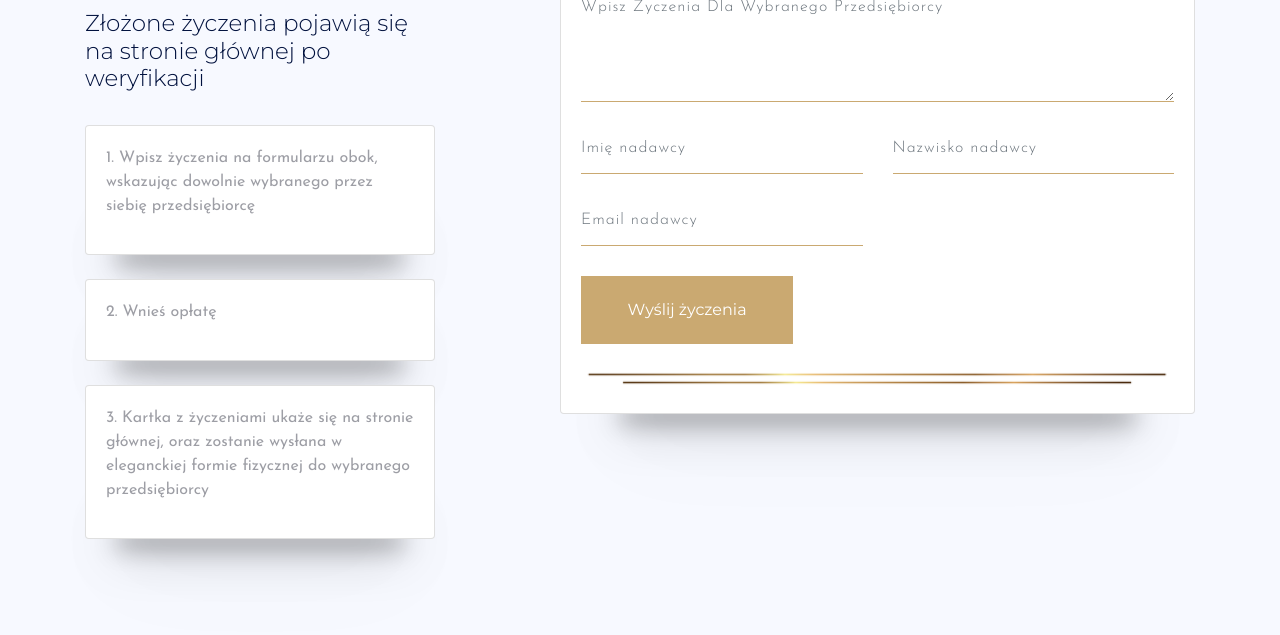
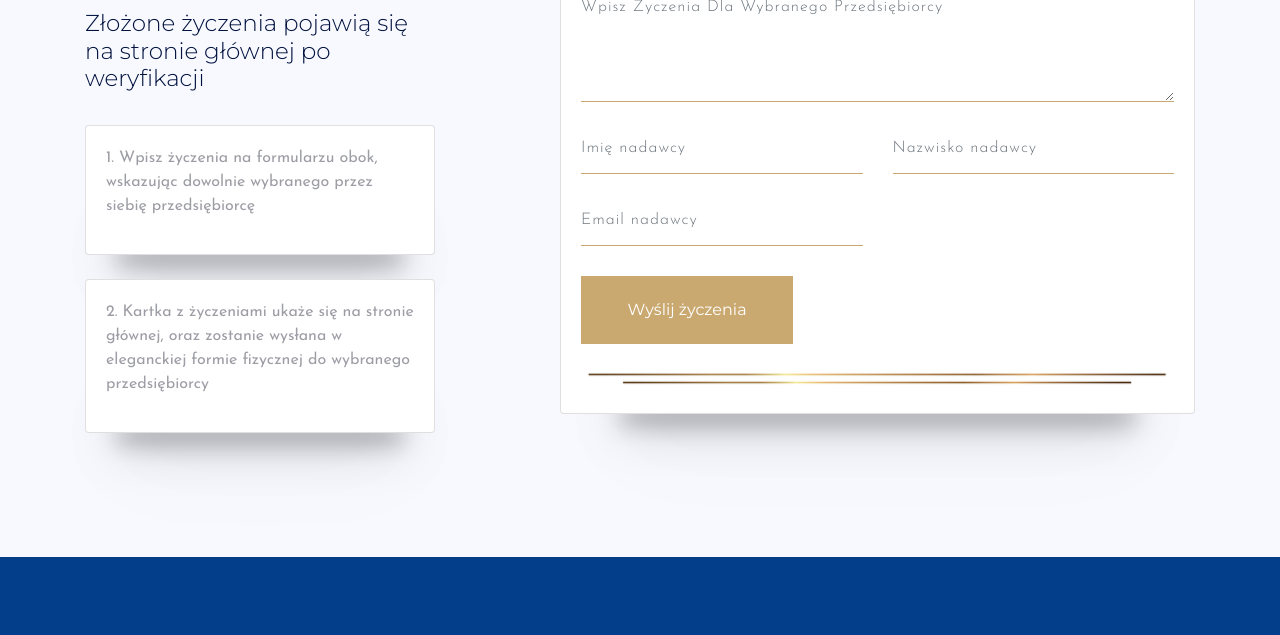
Before and after one commit to Dzien-Przedsiebiorcy/Dzien-Przedsiebiorcy.github.io, a plain HTML site: page wish/index.html in a window 1280 px wide. Shown: the part 316-951 px from the top of the page. Drawn offline with Linux system fonts and the light colour scheme; a web font is replaced by a local one.

Commit message:
Published11

```diff
--- a/wish/index.html
+++ b/wish/index.html
@@ -145,17 +145,7 @@
         <div class="card-container">
           <div class="card u-clearfix">
             <div class="card-body" >
-                <p>2. Wnieś opłatę</p>
-            </div>
-          </div>
-          <div class="card-shadow-now" ></div>
-        </div>
-
-        <br/>
-        <div class="card-container">
-          <div class="card u-clearfix">
-            <div class="card-body" >
-                <p>3. Kartka z życzeniami ukaże się na stronie głównej, oraz zostanie wysłana w eleganckiej formie fizycznej do wybranego przedsiębiorcy</p>
+                <p>2. Kartka z życzeniami ukaże się na stronie głównej, oraz zostanie wysłana w eleganckiej formie fizycznej do wybranego przedsiębiorcy</p>
             </div>
           </div>
           <div class="card-shadow-now" ></div>
```
